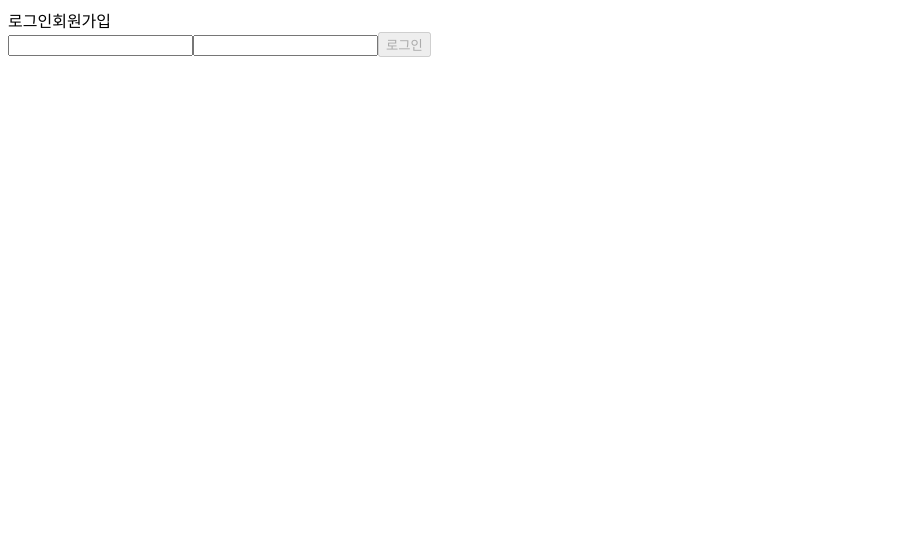
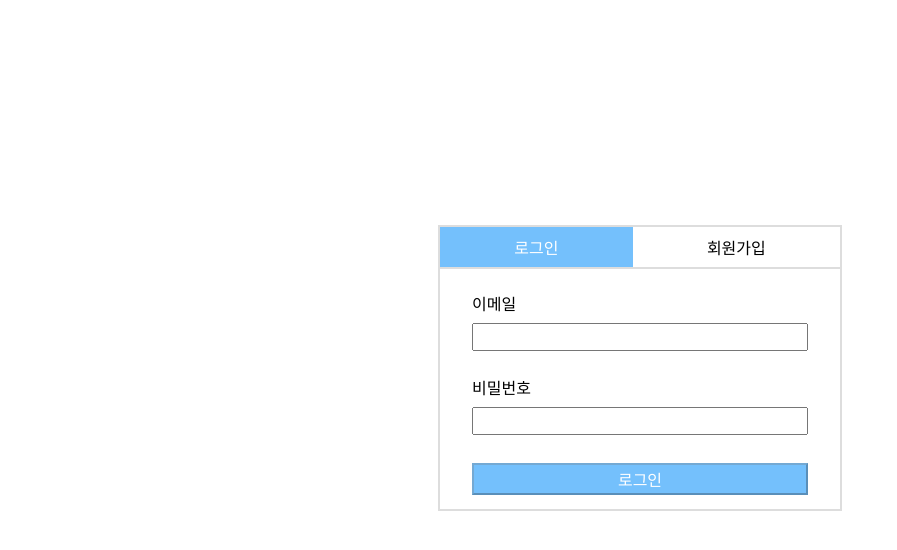
Before and after one commit to homile/wanted-pre-onboarding-frontend, a React (Create React App) app: page / in a window 1280 px wide. Shown: the top 550 px of the page, without its empty margins (0-897 px from the left). Built offline with nearby package versions, Linux system fonts and the light colour scheme.

Commit message:
style:로그인/회원가입 화면 디자인 구현

```diff
--- /dev/null
+++ b/src/components/ui/Container.js
@@ -0,0 +1,12 @@
+import styled from "styled-components";
+
+export const Container = styled.div`
+  display: flex;
+  flex-direction: column;
+  justify-content: center;
+  align-items: center;
+  height: 90vh;
+  width: 90%;
+  max-width: 25rem;
+  margin: auto;
+`;
--- a/src/pages/auth/Auth.js
+++ b/src/pages/auth/Auth.js
@@ -1,6 +1,17 @@
 import axios from "axios";
 import React, { useState } from "react";
 import { useNavigate } from "react-router-dom";
+import { Container } from "../../components/ui/Container";
+import {
+  Button,
+  Form,
+  FormContainer,
+  Input,
+  InputLabel,
+  Tab,
+  TabSignIn,
+  TabSignUp,
+} from "./styles";
 
 /**
   '/' 경로에 로그인 / 회원가입 기능 개발
@@ -66,35 +77,37 @@ const Auth = () => {
   };
 
   return (
-    <div>
-      <div>
-        <span
+    <Container>
+      <Tab>
+        <TabSignIn
           onClick={() => {
             setSelect("signin");
           }}
+          select={select}
         >
           로그인
-        </span>
-        <span
+        </TabSignIn>
+        <TabSignUp
           onClick={() => {
             setSelect("signup");
           }}
+          select={select}
         >
           회원가입
-        </span>
-      </div>
-      <div>
-        <form onSubmit={sumbitHandler}>
-          <label htmlFor="email"></label>
-          <input id="email" type="email" onChange={emailValidation}></input>
-          <label htmlFor="password"></label>
-          <input id="password" type="password" onChange={pwValidation}></input>
-          <button disabled={!validation}>
+        </TabSignUp>
+      </Tab>
+      <FormContainer>
+        <Form onSubmit={sumbitHandler}>
+          <InputLabel htmlFor="email">이메일</InputLabel>
+          <Input id="email" type="email" onChange={emailValidation}></Input>
+          <InputLabel htmlFor="password">비밀번호</InputLabel>
+          <Input id="password" type="password" onChange={pwValidation}></Input>
+          <Button disabled={!validation}>
             {select === "signin" ? "로그인" : "회원가입"}
-          </button>
-        </form>
-      </div>
-    </div>
+          </Button>
+        </Form>
+      </FormContainer>
+    </Container>
   );
 };
 
--- a/src/pages/auth/styles.js
+++ b/src/pages/auth/styles.js
@@ -0,0 +1,70 @@
+import styled from "styled-components";
+
+export const Tab = styled.div`
+  display: flex;
+  justify-content: space-between;
+  align-items: center;
+  width: 100%;
+  border: 2px solid #dddddd;
+`;
+
+export const TabSignIn = styled.span`
+  display: flex;
+  justify-content: center;
+  align-items: center;
+  flex-grow: 1;
+  height: 2.5rem;
+  cursor: pointer;
+
+  background: ${(props) => props.select === "signin" && "#74c0fc"};
+  color: ${(props) => props.select === "signin" && "white"};
+`;
+
+export const TabSignUp = styled.span`
+  display: flex;
+  justify-content: center;
+  align-items: center;
+  flex-grow: 1;
+  height: 2.5rem;
+  cursor: pointer;
+
+  background: ${(props) => props.select === "signup" && "#74c0fc"};
+  color: ${(props) => props.select === "signup" && "white"};
+`;
+
+export const FormContainer = styled.div`
+  display: flex;
+  justify-content: center;
+  align-items: center;
+  border: 2px solid #dddddd;
+  border-top: 0px;
+  width: 100%;
+  height: 15rem;
+`;
+
+export const Form = styled.form`
+  display: flex;
+  flex-direction: column;
+  width: 100%;
+  padding: 2rem;
+`;
+
+export const InputLabel = styled.label`
+  margin: 0.5rem 0;
+`;
+
+export const Input = styled.input`
+  height: 1.5rem;
+  margin-bottom: 1rem;
+  font-size: 1rem;
+  padding: 0 1rem;
+`;
+
+export const Button = styled.button`
+  height: 2rem;
+  background: #74c0fc;
+  color: white;
+  font-size: 1rem;
+  cursor: pointer;
+  margin-top: 0.8rem;
+`;
```
